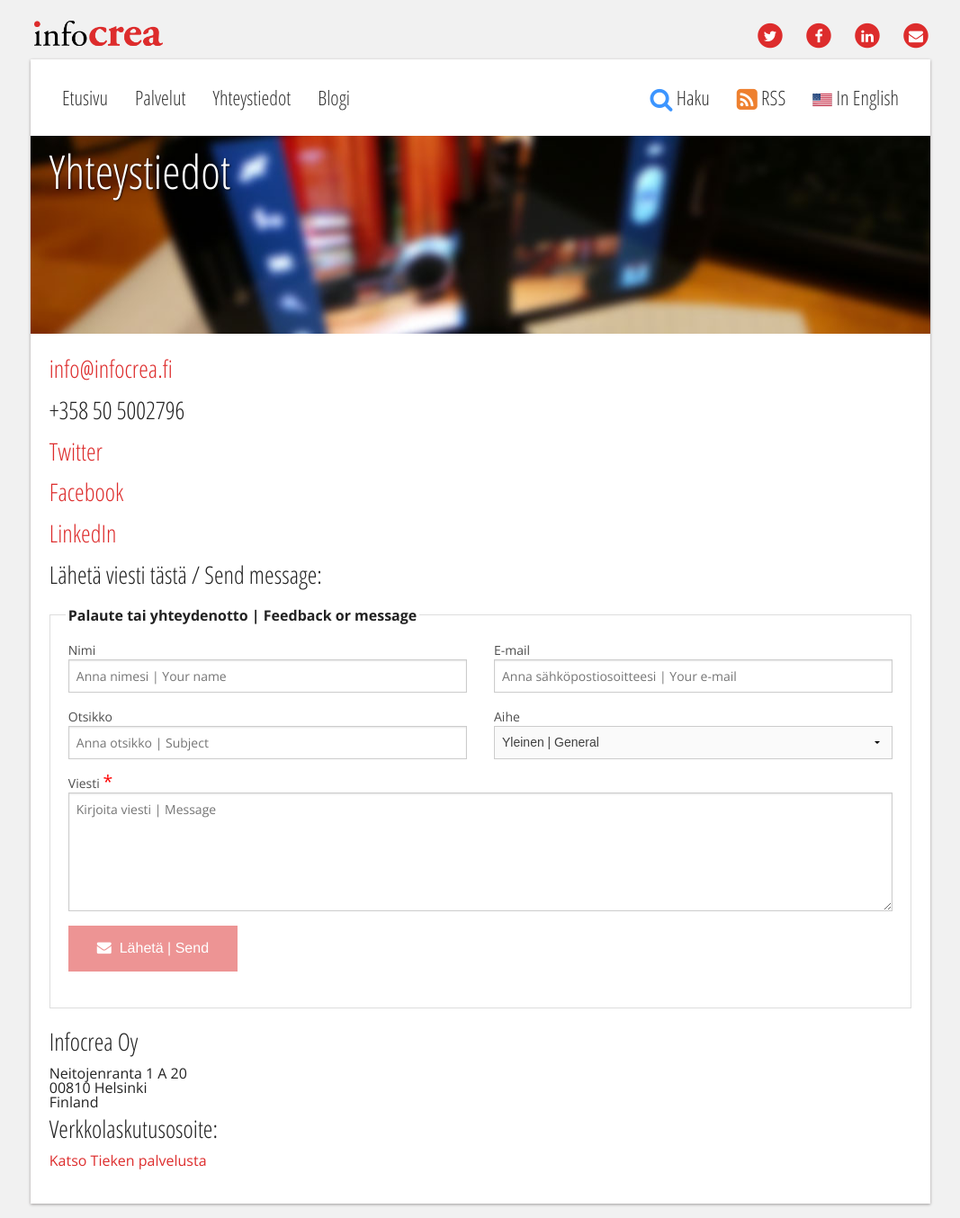
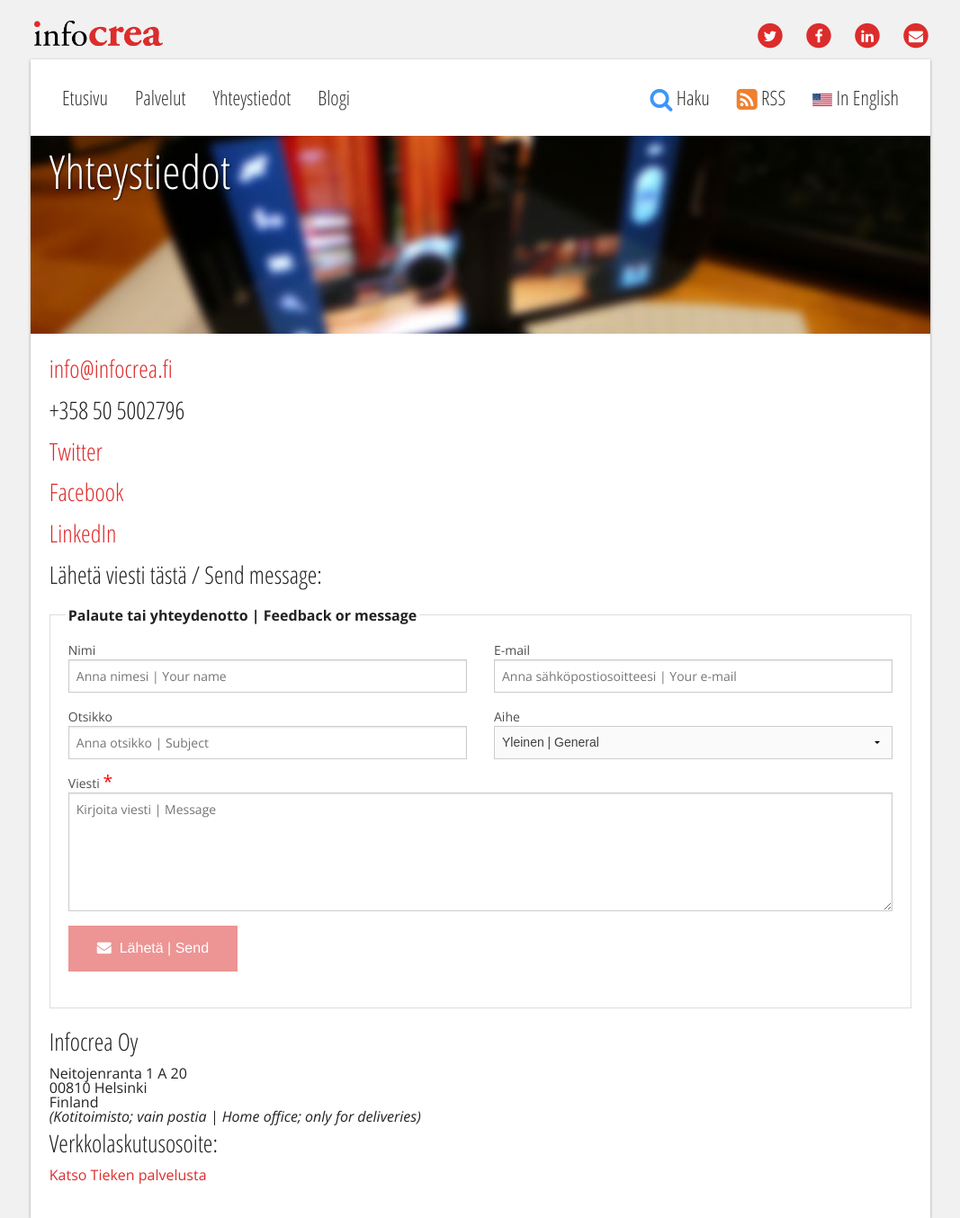
Before and after one commit to Pyppe/infocrea.fi, a Jekyll site: the page built from yhteystiedot.html, in a window 1280 px wide. Shown: the whole page at 90% size, without its empty margins (106-1173 px from the left). Built offline with Jekyll 4.4.1, drawn with Linux system fonts in a browser that asks for light colours; nearby versions of some CDN libraries.

Commit message:
home office -huomautus yhteystietoihin

```diff
--- a/yhteystiedot.html
+++ b/yhteystiedot.html
@@ -22,6 +22,7 @@ js: feedback.js
 <h3>Infocrea Oy</h3>
 Neitojenranta 1 A 20<br>
 00810 Helsinki<br>
-Finland
+Finland<br>
+<i>(Kotitoimisto; vain postia | Home office; only for deliveries)</i>
 <h3>Verkkolaskutusosoite:</h3>
 <a href="http://verkkolasku.tieke.fi/CompanyDetails.aspx?companyID=83997">Katso Tieken palvelusta</a>
```
